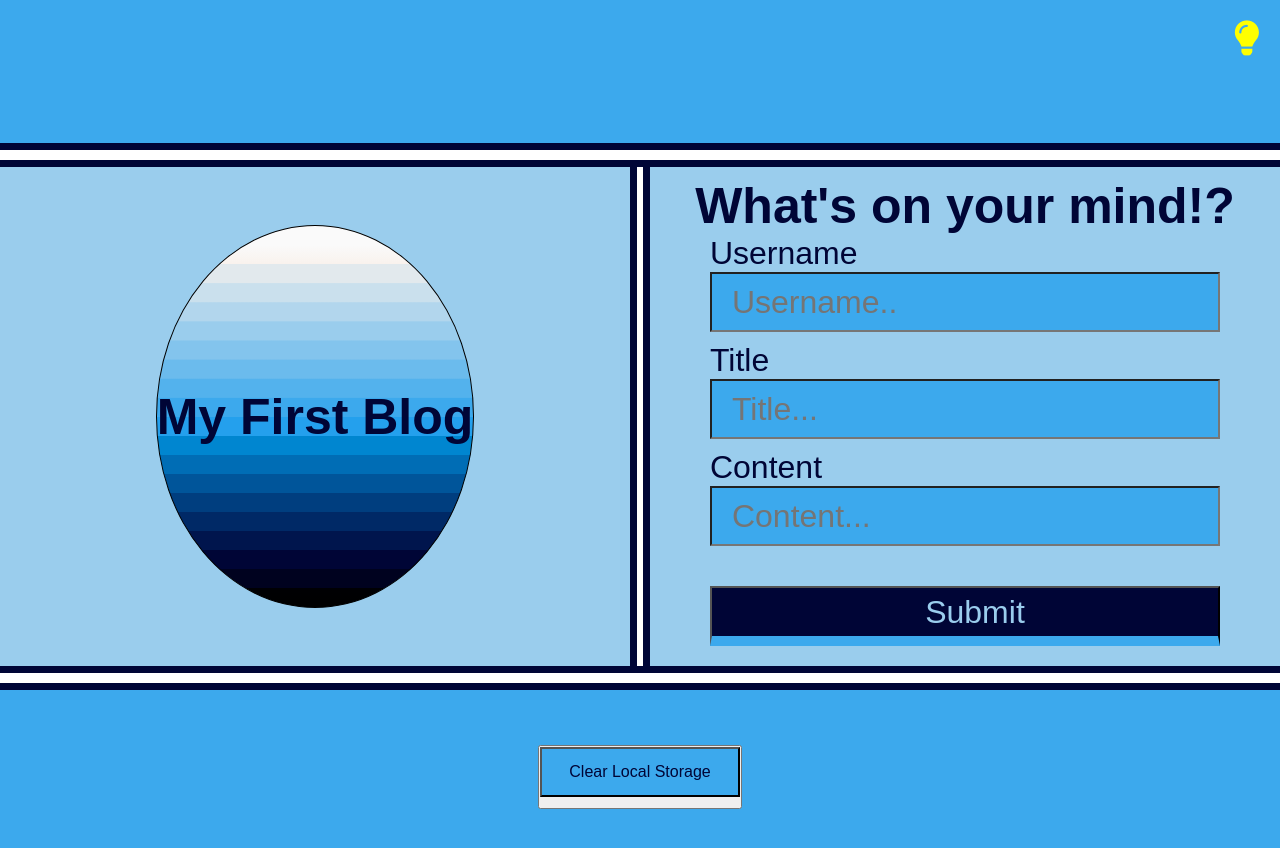
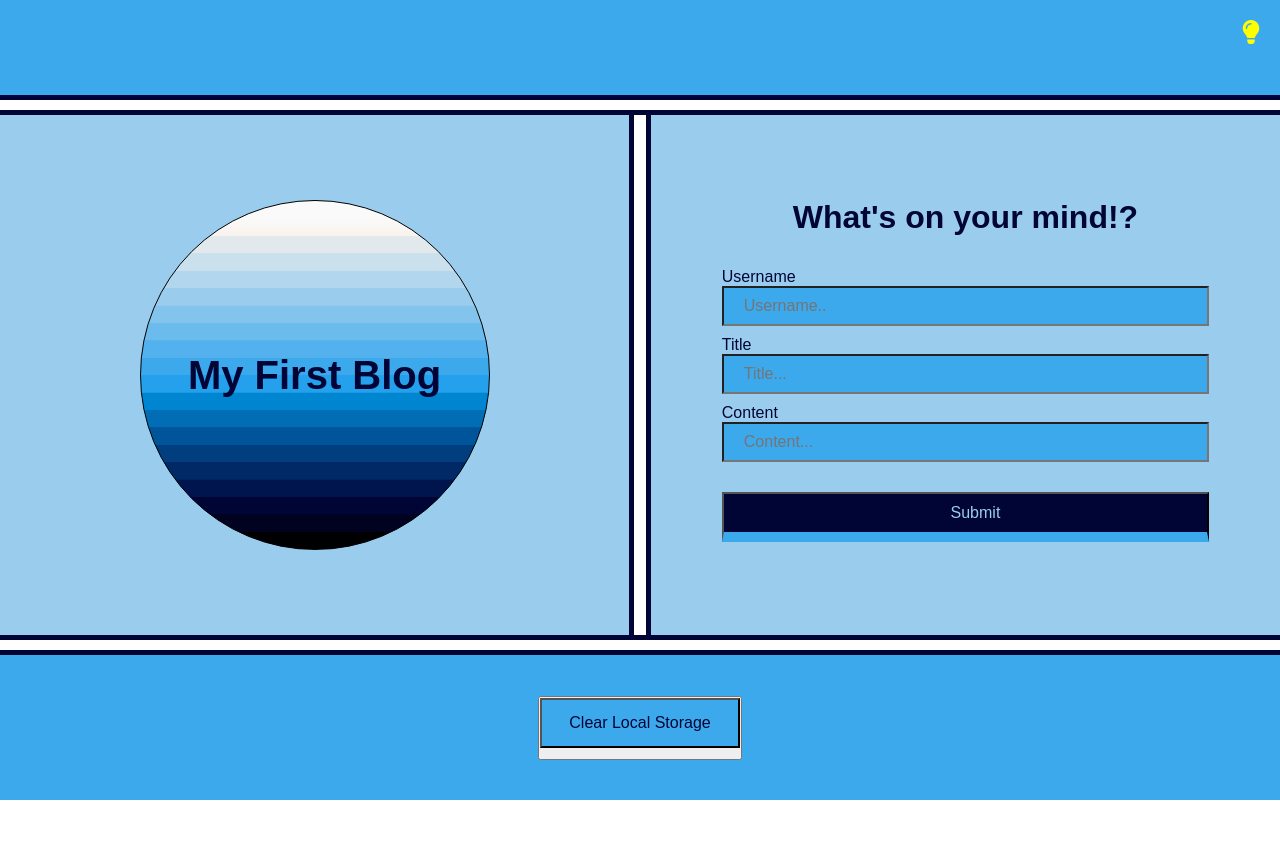
Before and after one commit to rozierhj/ch05.blog.post, a plain HTML site: page index.html in a window 1280 px wide. After the commit the page ends 800 px from the top, so only its background shows below. Drawn offline with Linux system fonts and the light colour scheme.

Commit message:
adjusted page sizing

```diff
--- a/assets/css/blog.css
+++ b/assets/css/blog.css
@@ -16,14 +16,14 @@ body{
     min-height: 100vh;
     margin: 0;
     padding: 0;
-    font-size: 32px;
+    font-size: 16px;
 }
 /* Blog Page Header */
 header{
     display: flex;
     position: relative;
-    height: 150px;
-    border-bottom: 7px solid;
+    height: 100px;
+    border-bottom: 5px solid;
     justify-content: left;
     align-items:start;
 }
@@ -64,8 +64,8 @@ main{
     display: flex;
     flex-direction: column;
     align-items: center;
-    border-top: 7px solid;
-    border-bottom: 7px solid;
+    border-top: 5px solid;
+    border-bottom: 5px solid;
     flex: 1;
 }
 /* Blog Footer Elements */
@@ -77,10 +77,10 @@ footer{
     position: relative;
     display: flex;
     flex-direction: row;
-    height: 180px;
+    height: 150px;
     justify-content: left;
     align-items:center;
-    border-top: 7px solid;
+    border-top: 5px solid;
 }
 /* Code for the heart icon and message in the center of the footer */
 #heart{
--- a/assets/css/form.css
+++ b/assets/css/form.css
@@ -16,10 +16,10 @@
 .blog-post{
     position: relative;
     width: 80%;
-    height: 300px;
+    height: 250px;
     background-color: var(--dark-2);
     margin: 20px;
-    border: 10px solid black;
+    border: 5px solid black;
 }
 .blog-post h1{
     margin: 10px;
--- a/assets/css/styles.css
+++ b/assets/css/styles.css
@@ -4,7 +4,7 @@
     font-family: Arial, Helvetica, sans-serif;
     margin: 0;
     padding: 0;
-    /* font-size: 32px; */
+     font-size: 16px;
 }
 html{
     height: 100%;
@@ -23,8 +23,8 @@ body{
 header{
     display: flex;
     position: relative;
-    height: 150px;
-    border-bottom: 7px solid;
+    height: 100px;
+    border-bottom: 5px solid;
     justify-content: left;
     align-items: start;
 }
@@ -40,7 +40,7 @@ header{
     justify-content: center;
     right:20px;
     top: 20px;
-    font-size: 35px;
+    font-size: 24px;
 }
 #light-bulb:hover, #light-bulb:active{
     cursor: pointer;
@@ -48,10 +48,10 @@ header{
 /* Page Body Elements */
 main{
     display: flex;
-    border-top: 7px solid;
+    border-top: 5px solid;
     width: 100%;
     height: 100%;
-    border-bottom: 7px solid;
+    border-bottom: 5px solid;
     flex: 1;
 }
 .side{
@@ -63,18 +63,19 @@ main{
 }
 /* a form the user fills out. the data of which is submitted into local storage */
 form{
+    margin-top: 32px;
     padding: 0;
     display: flex;
     flex-direction: column;
-    padding-left: 50px;
-    padding-right: 50px;
-    width: 100%;
+    /* padding-left: 50px;
+    padding-right: 50px; */
+    width: 80%;
 }
 input,
 input:hover,
 input:active{
-    font-size: 32px;
-    height: 60px;
+    font-size: 16px;
+    height: 40px;
     padding-left: 20px;
     margin-bottom:10px
 }
@@ -85,16 +86,17 @@ input:active{
     justify-content: center;
 }
 #menu h1{
-    font-size: 50px;
+    font-size: 32px;
 }
 #center{
-    width: 20px;
-    border-left: 7px solid;
-    border-right: 7px solid;
+    width: 22px;
+    border-left: 5px solid;
+    border-right: 5px solid;
 }
 #submit-button{
-    margin-top: 30px;
+    margin-top: 20px;
     border-bottom: 10px solid;
+    height: 50px;
 }
 #submit-button:hover, #submit-button:active{
     cursor: pointer;
@@ -104,8 +106,8 @@ input:active{
     display: flex;
     align-items: center;
     justify-content: center;
-    height: 80%;
-    /* width: auto; */
+    height: 500px;
+    width: 500px;
     margin: 0;
     border-radius: 50%;
     border: 1px solid;
@@ -150,12 +152,12 @@ input:active{
     rgba(0,0,0,1) 100%);
 }
 #circle h1{
-    font-size: 80px;
+    font-size: 50px;
 }
 #name{
     width: 1000px;
     height: 50px;
-    font-size: 32px;
+    font-size: 16px;
     padding: 10px;
     border-radius: 10px;
 }
@@ -169,8 +171,8 @@ footer{
     width: 100%;
     align-items: center;
     justify-content: center;
-    height: 180px;
-    border-top: 7px solid;
+    height: 150px;
+    border-top: 5px solid;
 }
 #clear-button{
     padding: 0;
@@ -182,8 +184,12 @@ footer{
     font-size: 16px;
 }
 @media  screen and (max-width:1400px) {
+    #circle{
+        width: 350px;
+        height: 350px;
+    }
     #circle h1{
-        font-size: 50px;
+        font-size: 40px;
     }
 
 }
```
